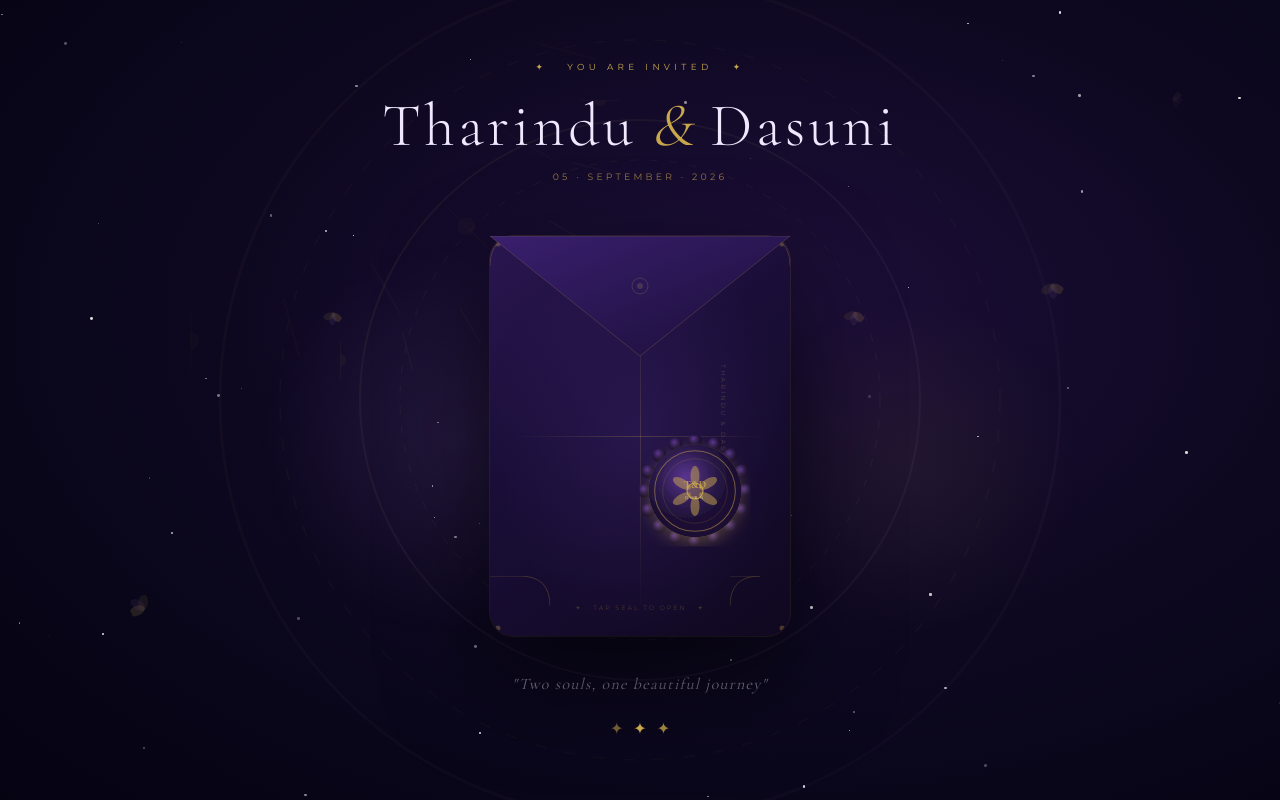
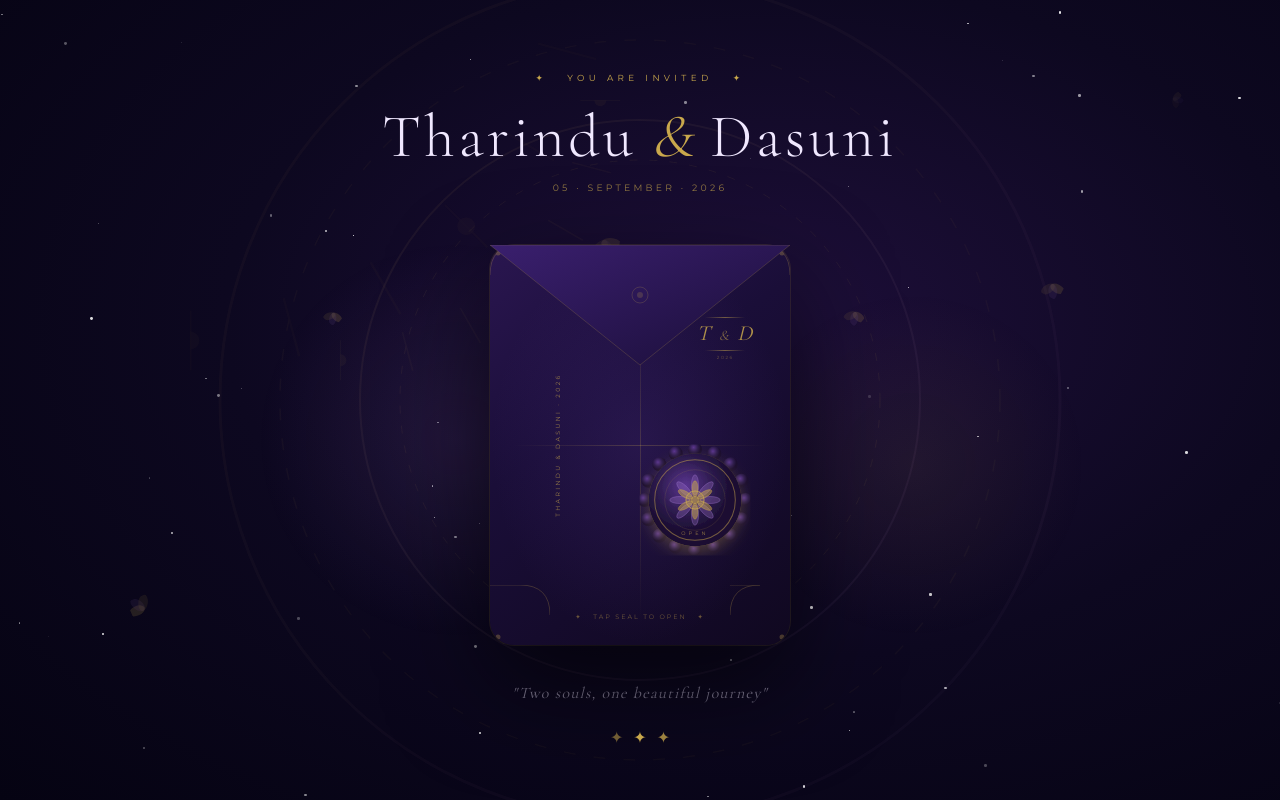
Before and after one commit to ganindurandikadesilva-svg/wedding-site2, a Next.js app: page / in a window 1280 px wide. Built offline with nearby package versions, Linux system fonts and the light colour scheme.

Commit message:
updated design

```diff
--- a/components/Envelope.jsx
+++ b/components/Envelope.jsx
@@ -7,7 +7,7 @@ import {
   useTransform,
 } from "framer-motion";
 import { useRouter } from "next/navigation";
-import { useState, useEffect, useRef } from "react";
+import { useState, useEffect } from "react";
 
 /* ── Floating petals ─────────────────────────────── */
 function Petal({ delay, x, size, duration }) {
@@ -50,10 +50,8 @@ function Petal({ delay, x, size, duration }) {
 }
 
 /* ── Stars bg ────────────────────────────────────── */
-// Replace the StarField component with this:
 function StarField() {
   const [stars, setStars] = useState([]);
-
   useEffect(() => {
     setStars(
       Array.from({ length: 60 }, (_, i) => ({
@@ -65,7 +63,6 @@ function StarField() {
       })),
     );
   }, []);
-
   return (
     <div
       style={{ position: "fixed", inset: 0, pointerEvents: "none", zIndex: 0 }}
@@ -93,6 +90,7 @@ function StarField() {
     </div>
   );
 }
+
 /* ── Ornamental ring ─────────────────────────────── */
 function OrnamentalRing({ size = 300, opacity = 0.12 }) {
   const lines = Array.from({ length: 24 }, (_, i) => {
@@ -105,7 +103,6 @@ function OrnamentalRing({ size = 300, opacity = 0.12 }) {
       y2: Math.round(150 + 140 * Math.sin(rad) * 1000) / 1000,
     };
   });
-
   const dots = Array.from({ length: 8 }, (_, i) => {
     const angle = (i * 360) / 8;
     const rad = (angle * Math.PI) / 180;
@@ -114,7 +111,6 @@ function OrnamentalRing({ size = 300, opacity = 0.12 }) {
       cy: Math.round(150 + 130 * Math.sin(rad) * 1000) / 1000,
     };
   });
-
   return (
     <svg width={size} height={size} viewBox="0 0 300 300" style={{ opacity }}>
       <defs>
@@ -165,7 +161,8 @@ function OrnamentalRing({ size = 300, opacity = 0.12 }) {
     </svg>
   );
 }
-/* ── Wax seal SVG ────────────────────────────────── */
+
+/* ── Wax seal — clean lotus only, no text ────────── */
 function WaxSeal({ onClick, isOpening }) {
   return (
     <motion.button
@@ -211,6 +208,7 @@ function WaxSeal({ onClick, isOpening }) {
             />
           </filter>
         </defs>
+
         {/* Scalloped edge */}
         {Array.from({ length: 16 }, (_, i) => {
           const angle = (i * 360) / 16;
@@ -219,6 +217,8 @@ function WaxSeal({ onClick, isOpening }) {
           const cy = 55 + 50 * Math.sin(rad);
           return <circle key={i} cx={cx} cy={cy} r="7" fill="url(#sealGrad)" />;
         })}
+
+        {/* Body */}
         <circle
           cx="55"
           cy="55"
@@ -226,6 +226,8 @@ function WaxSeal({ onClick, isOpening }) {
           fill="url(#sealGrad)"
           filter="url(#sealShadow)"
         />
+
+        {/* Rings */}
         <circle
           cx="55"
           cy="55"
@@ -238,57 +240,141 @@ function WaxSeal({ onClick, isOpening }) {
         <circle
           cx="55"
           cy="55"
-          r="32"
+          r="30"
           fill="none"
           stroke="#c9a84c"
           strokeWidth="0.5"
-          opacity="0.3"
+          opacity="0.25"
         />
-        {/* Inner lotus */}
+
+        {/* Lotus petals — outer */}
+        {[0, 45, 90, 135, 180, 225, 270, 315].map((a) => (
+          <ellipse
+            key={a}
+            cx="55"
+            cy="40"
+            rx="3.5"
+            ry="10"
+            fill="rgba(155,114,200,0.3)"
+            stroke="#9b72c8"
+            strokeWidth="0.4"
+            transform={`rotate(${a} 55 55)`}
+          />
+        ))}
+
+        {/* Lotus petals — inner gold */}
         {[0, 60, 120, 180, 240, 300].map((a) => (
           <ellipse
             key={a}
             cx="55"
-            cy="40"
-            rx="4.5"
-            ry="10"
+            cy="44"
+            rx="3"
+            ry="8"
             fill="rgba(201,168,76,0.5)"
+            stroke="#c9a84c"
+            strokeWidth="0.4"
             transform={`rotate(${a} 55 55)`}
           />
         ))}
+
+        {/* Center gem */}
         <circle
           cx="55"
           cy="55"
-          r="8"
-          fill="rgba(201,168,76,0.3)"
+          r="9"
+          fill="rgba(201,168,76,0.2)"
           stroke="#c9a84c"
-          strokeWidth="1"
+          strokeWidth="0.8"
         />
-        {/* T&D text */}
+        <circle cx="55" cy="55" r="4" fill="#c9a84c" opacity="0.55" />
+
+        {/* OPEN hint at bottom */}
         <text
           x="55"
-          y="52"
-          textAnchor="middle"
-          fontFamily="Cormorant Garamond, serif"
-          fontSize="11"
-          fill="#c9a84c"
-          fontWeight="600"
-        >
-          T&amp;D
-        </text>
-        <text
-          x="55"
-          y="63"
+          y="90"
           textAnchor="middle"
           fontFamily="Montserrat, sans-serif"
-          fontSize="4"
-          fill="#e8d5a3"
-          letterSpacing="2"
+          fontSize="5"
+          fill="#c9a84c"
+          letterSpacing="3"
+          opacity="0.7"
         >
           OPEN
         </text>
       </svg>
     </motion.button>
+  );
+}
+
+/* ── Monogram placed in envelope upper-right quadrant */
+function EnvelopeMonogram() {
+  return (
+    <div
+      style={{
+        position: "absolute",
+        // upper-right quadrant: right of vertical centerline, above horizontal centerline
+        top: "18%",
+        right: "12%",
+        pointerEvents: "none",
+        zIndex: 15,
+        textAlign: "center",
+      }}
+    >
+      {/* Thin decorative rule above */}
+      <div
+        style={{
+          width: 40,
+          height: 1,
+          background:
+            "linear-gradient(to right, transparent, rgba(201,168,76,0.5), transparent)",
+          margin: "0 auto 5px",
+        }}
+      />
+
+      {/* T & D */}
+      <div
+        style={{
+          fontFamily: "'Cormorant Garamond', serif",
+          fontSize: "1.35rem",
+          fontWeight: 400,
+          color: "rgba(201,168,76,0.85)",
+          lineHeight: 1,
+          letterSpacing: "0.08em",
+          fontStyle: "italic",
+        }}
+      >
+        T{" "}
+        <span style={{ fontSize: "0.9rem", color: "rgba(201,168,76,0.55)" }}>
+          &amp;
+        </span>{" "}
+        D
+      </div>
+
+      {/* Thin decorative rule below */}
+      <div
+        style={{
+          width: 40,
+          height: 1,
+          background:
+            "linear-gradient(to right, transparent, rgba(201,168,76,0.5), transparent)",
+          margin: "5px auto 0",
+        }}
+      />
+
+      {/* Year in small caps */}
+      <div
+        style={{
+          fontFamily: "'Montserrat', sans-serif",
+          fontSize: "0.28rem",
+          letterSpacing: "0.35em",
+          color: "rgba(201,168,76,0.45)",
+          textTransform: "uppercase",
+          marginTop: 4,
+        }}
+      >
+        2026
+      </div>
+    </div>
   );
 }
 
@@ -338,7 +424,12 @@ export default function Envelope() {
       {mounted && petals.map((p, i) => <Petal key={i} {...p} />)}
 
       {/* Ambient rings */}
+      {[
+        { size: 600, opacity: 0.07 },
+        { size: 900, opacity: 0.04 },
+      ].map((r, i) => (
         <div
+          key={i}
           style={{
             position: "absolute",
             top: "50%",
@@ -348,20 +439,9 @@ export default function Envelope() {
             zIndex: 1,
           }}
         >
-        <OrnamentalRing size={600} opacity={0.07} />
+          <OrnamentalRing size={r.size} opacity={r.opacity} />
         </div>
-      <div
-        style={{
-          position: "absolute",
-          top: "50%",
-          left: "50%",
-          transform: "translate(-50%,-50%)",
-          pointerEvents: "none",
-          zIndex: 1,
-        }}
-      >
-        <OrnamentalRing size={900} opacity={0.04} />
-      </div>
+      ))}
 
       {/* Ambient glow blobs */}
       <div
@@ -409,6 +489,7 @@ export default function Envelope() {
             color: "#c9a84c",
             textTransform: "uppercase",
             marginBottom: 20,
+            marginTop: 20,
           }}
         >
           ✦ &nbsp; You Are Invited &nbsp; ✦
@@ -450,7 +531,7 @@ export default function Envelope() {
             letterSpacing: "0.35em",
             textTransform: "uppercase",
             marginTop: 10,
-            marginBottom: 52,
+            marginBottom: 50,
           }}
         >
           05 · September · 2026
@@ -506,10 +587,10 @@ export default function Envelope() {
 
               {/* Corner ornaments */}
               {[
-                { top: 0, left: 0, rotate: 0 },
-                { top: 0, right: 0, rotate: 90 },
-                { bottom: 0, right: 0, rotate: 180 },
-                { bottom: 0, left: 0, rotate: 270 },
+                { top: 0, left: 0 },
+                { top: 0, right: 0 },
+                { bottom: 0, right: 0 },
+                { bottom: 0, left: 0 },
               ].map((pos, i) => (
                 <div
                   key={i}
@@ -563,13 +644,16 @@ export default function Envelope() {
                 }}
               />
 
+              {/* T & D monogram — upper-right quadrant */}
+              <EnvelopeMonogram />
+
               {/* Side rotated text */}
               <div
                 style={{
                   position: "absolute",
-                  right: -8,
+                  left: -8,
                   top: "50%",
-                  transform: "translateY(-50%) rotate(90deg)",
+                  transform: "translateY(-50%) rotate(-90deg)",
                   whiteSpace: "nowrap",
                 }}
               >
@@ -578,7 +662,7 @@ export default function Envelope() {
                     fontFamily: "'Montserrat', sans-serif",
                     fontSize: "0.38rem",
                     letterSpacing: "0.4em",
-                    color: "rgba(201,168,76,0.3)",
+                    color: "rgba(201,168,76,0.7)",
                     textTransform: "uppercase",
                   }}
                 >
@@ -596,7 +680,7 @@ export default function Envelope() {
                     initial={{ opacity: 0 }}
                     animate={{ opacity: [0, 0.6, 0] }}
                     exit={{ opacity: 0 }}
-                    transition={{ repeat: Infinity, duration: 2.5, delay: 2.5 }}
+                    transition={{ repeat: Infinity, duration: 3, delay: 1 }}
                     style={{
                       position: "absolute",
                       bottom: 22,
@@ -636,7 +720,6 @@ export default function Envelope() {
                         pointerEvents: "none",
                       }}
                     />
-                    {/* Rays */}
                     {Array.from({ length: 12 }, (_, i) => (
                       <motion.div
                         key={i}
@@ -701,7 +784,6 @@ export default function Envelope() {
                   stroke="rgba(201,168,76,0.2)"
                   strokeWidth="1"
                 />
-                {/* Flap ornament */}
                 <circle
                   cx="150"
                   cy="50"
```
Also changed, not shown: components/WeddingDetails.jsx (+67 -15 lines), public/couple_image.png (added). Lines whose indentation alone changed are shown as unchanged.
